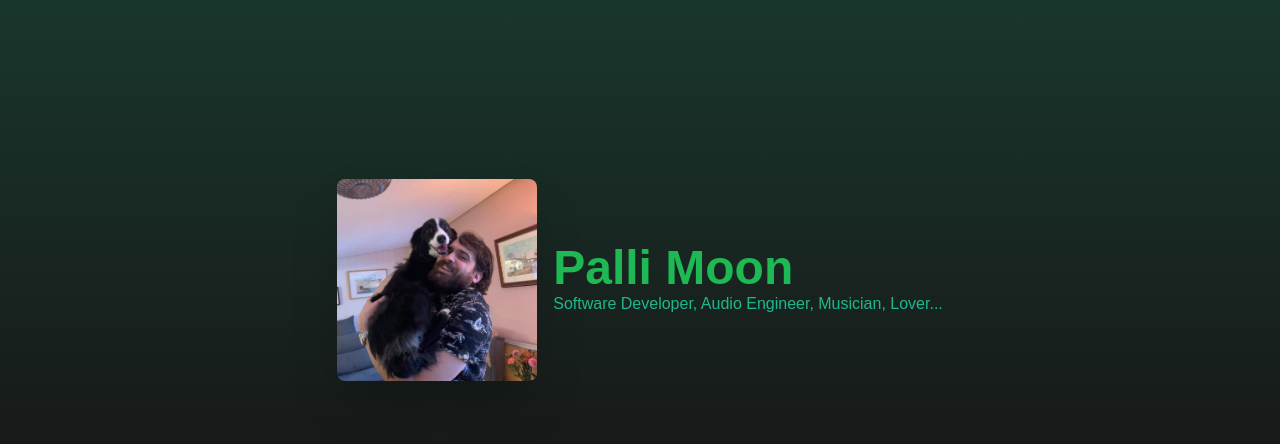
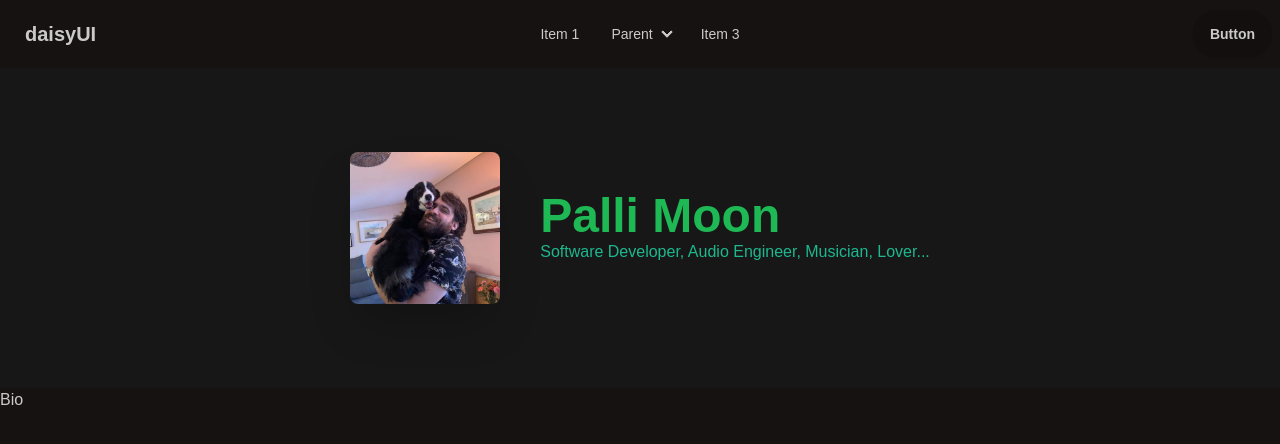
Before and after one commit to Palli-Moon/portfolio, a Next.js app: page / in a window 1280 px wide. Shown: the top 444 px of the page. Built offline with nearby package versions, Linux system fonts and the light colour scheme.

Commit message:
Add navbar and tweaks

```diff
--- a/src/app/page.tsx
+++ b/src/app/page.tsx
@@ -1,9 +1,13 @@
+import Navbar from '@/components/ui/navbar';
 import Hero from '@/components/ui/hero';
+import Bio from '@/components/ui/bio';
 
 export default function Home() {
   return (
     <>
+      <Navbar />
       <Hero />
+      <Bio />
     </>
   );
 }
--- /dev/null
+++ b/src/components/ui/bio.tsx
@@ -0,0 +1,3 @@
+export default function Bio() {
+  return <div>Bio</div>;
+}
--- a/src/components/ui/hero.tsx
+++ b/src/components/ui/hero.tsx
@@ -1,11 +1,10 @@
-import React from 'react';
 import Image from 'next/image';
 
 export default function Hero() {
   return (
-    <div className='hero min-h-[70vh] bg-gradient-to-b from-[oklch(var(--n))]'>
-      <div className='hero-content flex-col lg:flex-row'>
-        <Image src='/palli.jpg' className='max-w-sm rounded-lg shadow-2xl' alt='image' width={200} height={200} />
+    <div className='hero min-h-[40vh] bg-neutral-900'>
+      <div className='hero-content flex-col lg:flex-row gap-10'>
+        <Image src='/palli.jpg' className='max-w-sm rounded-lg shadow-2xl' alt='image' width={150} height={150} />
         <div>
           <h1 className='text-5xl font-bold text-primary'>Palli Moon</h1>
           <p className='text-muted-foreground text-secondary'>Software Developer, Audio Engineer, Musician, Lover...</p>
--- /dev/null
+++ b/src/components/ui/navbar.tsx
@@ -0,0 +1,61 @@
+export default function Navbar() {
+  return (
+    <div className='navbar bg-base-100'>
+      <div className='navbar-start'>
+        <div className='dropdown'>
+          <div tabIndex={0} role='button' className='btn btn-ghost lg:hidden'>
+            <svg xmlns='http://www.w3.org/2000/svg' className='h-5 w-5' fill='none' viewBox='0 0 24 24' stroke='currentColor'>
+              <path strokeLinecap='round' strokeLinejoin='round' strokeWidth='2' d='M4 6h16M4 12h8m-8 6h16' />
+            </svg>
+          </div>
+          <ul tabIndex={0} className='menu menu-sm dropdown-content bg-base-100 rounded-box z-[1] mt-3 w-52 p-2 shadow'>
+            <li>
+              <a>Item 1</a>
+            </li>
+            <li>
+              <a>Parent</a>
+              <ul className='p-2'>
+                <li>
+                  <a>Submenu 1</a>
+                </li>
+                <li>
+                  <a>Submenu 2</a>
+                </li>
+              </ul>
+            </li>
+            <li>
+              <a>Item 3</a>
+            </li>
+          </ul>
+        </div>
+        <a className='btn btn-ghost text-xl'>daisyUI</a>
+      </div>
+      <div className='navbar-center hidden lg:flex'>
+        <ul className='menu menu-horizontal px-1'>
+          <li>
+            <a>Item 1</a>
+          </li>
+          <li>
+            <details>
+              <summary>Parent</summary>
+              <ul className='p-2'>
+                <li>
+                  <a>Submenu 1</a>
+                </li>
+                <li>
+                  <a>Submenu 2</a>
+                </li>
+              </ul>
+            </details>
+          </li>
+          <li>
+            <a>Item 3</a>
+          </li>
+        </ul>
+      </div>
+      <div className='navbar-end'>
+        <a className='btn'>Button</a>
+      </div>
+    </div>
+  );
+}
```
